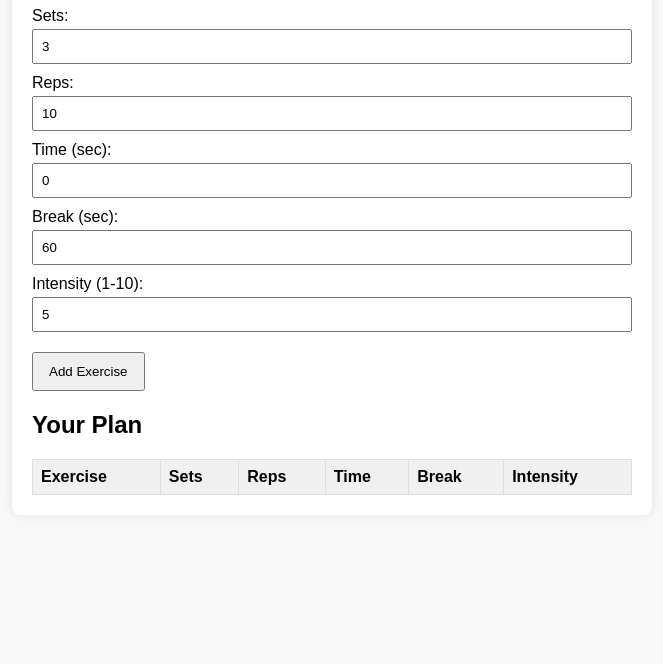
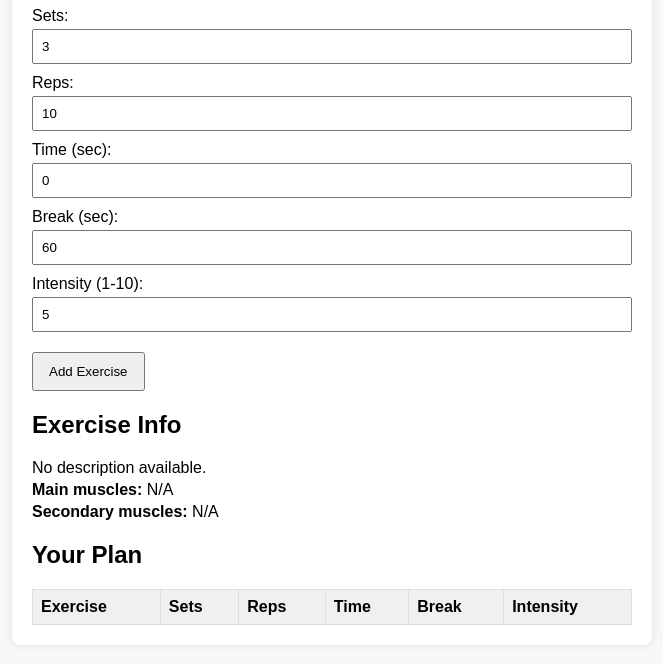
Before and after one commit to Linkohh/fitness, a plain HTML site: page index.html in a window 1280 px wide. Shown: the part 188-852 px from the top of the page, without its empty margins (308-971 px from the left). Before the commit the page ends 800 px from the top, so only its background shows below. Drawn offline with Linux system fonts and the light colour scheme.

Commit message:
Add exercise info display

```diff
--- a/index.html
+++ b/index.html
@@ -35,6 +35,13 @@
         </div>
         <button id="addBtn">Add Exercise</button>
 
+        <div id="infoSection">
+            <h2>Exercise Info</h2>
+            <p id="desc"></p>
+            <p><strong>Main muscles:</strong> <span id="mainMuscles"></span></p>
+            <p><strong>Secondary muscles:</strong> <span id="secondaryMuscles"></span></p>
+        </div>
+
         <h2>Your Plan</h2>
         <table id="planTable">
             <thead>
--- a/script.js
+++ b/script.js
@@ -201,8 +201,54 @@ const exercises = [
     "Leg Presses (wide)",
 ]
 
+const exerciseInfo = {
+  "Handstand Push Up": {
+    description: "Press your body vertically while in a handstand position.",
+    main: "Shoulders, triceps",
+    secondary: "Upper chest, core"
+  },
+  "Kettlebell Swing": {
+    description: "Explosively swing the kettlebell between your legs using hip drive.",
+    main: "Glutes, hamstrings",
+    secondary: "Lower back, core, shoulders"
+  },
+  "Box Squat": {
+    description: "Squat to a box to control depth and build power.",
+    main: "Quadriceps, glutes",
+    secondary: "Hamstrings"
+  },
+  "Pullup on fingerboard": {
+    description: "Pull yourself up using a fingerboard to develop grip strength.",
+    main: "Lats, biceps",
+    secondary: "Forearms"
+  },
+  "Bench Press": {
+    description: "Press a barbell from your chest while lying on a bench.",
+    main: "Pectorals, triceps",
+    secondary: "Front deltoids"
+  },
+  "Lunges": {
+    description: "Step forward and lower your body until both knees bend to 90 degrees.",
+    main: "Quadriceps, glutes",
+    secondary: "Hamstrings, calves"
+  },
+  "Tricep Pushdown on Cable": {
+    description: "Extend your arms downward on a cable machine to isolate the triceps.",
+    main: "Triceps",
+    secondary: "Shoulders, core"
+  },
+  "Elliptical": {
+    description: "Low-impact cardio performed on an elliptical trainer.",
+    main: "Cardiovascular system",
+    secondary: "Glutes, hamstrings"
+  }
+};
+
 const selectEl = document.getElementById('exerciseSelect');
 const tableBody = document.querySelector('#planTable tbody');
+const descEl = document.getElementById('desc');
+const mainEl = document.getElementById('mainMuscles');
+const secEl = document.getElementById('secondaryMuscles');
 
 // Populate dropdown
 exercises.forEach(name => {
@@ -211,6 +257,22 @@ exercises.forEach(name => {
   opt.textContent = name;
   selectEl.appendChild(opt);
 });
+
+function updateInfo() {
+  const info = exerciseInfo[selectEl.value];
+  if (info) {
+    descEl.textContent = info.description;
+    mainEl.textContent = info.main;
+    secEl.textContent = info.secondary;
+  } else {
+    descEl.textContent = 'No description available.';
+    mainEl.textContent = 'N/A';
+    secEl.textContent = 'N/A';
+  }
+}
+
+selectEl.addEventListener('change', updateInfo);
+updateInfo();
 
 document.getElementById('addBtn').addEventListener('click', () => {
   const exercise = selectEl.value;
--- a/style.css
+++ b/style.css
@@ -48,3 +48,11 @@ th, td {
 th {
     background-color: #f0f0f0;
 }
+
+#infoSection {
+    margin-top: 20px;
+}
+
+#infoSection p {
+    margin: 4px 0;
+}
```
